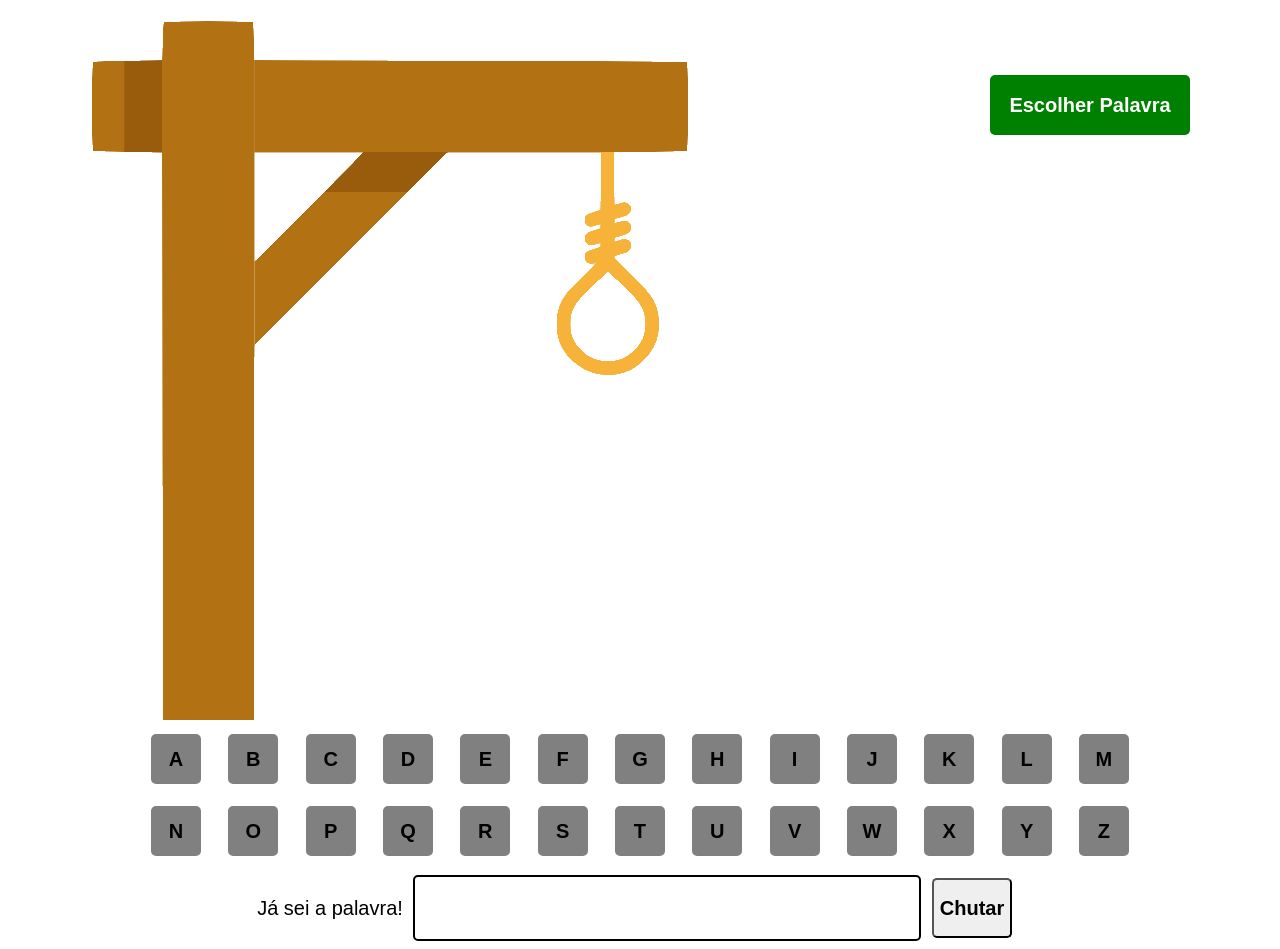
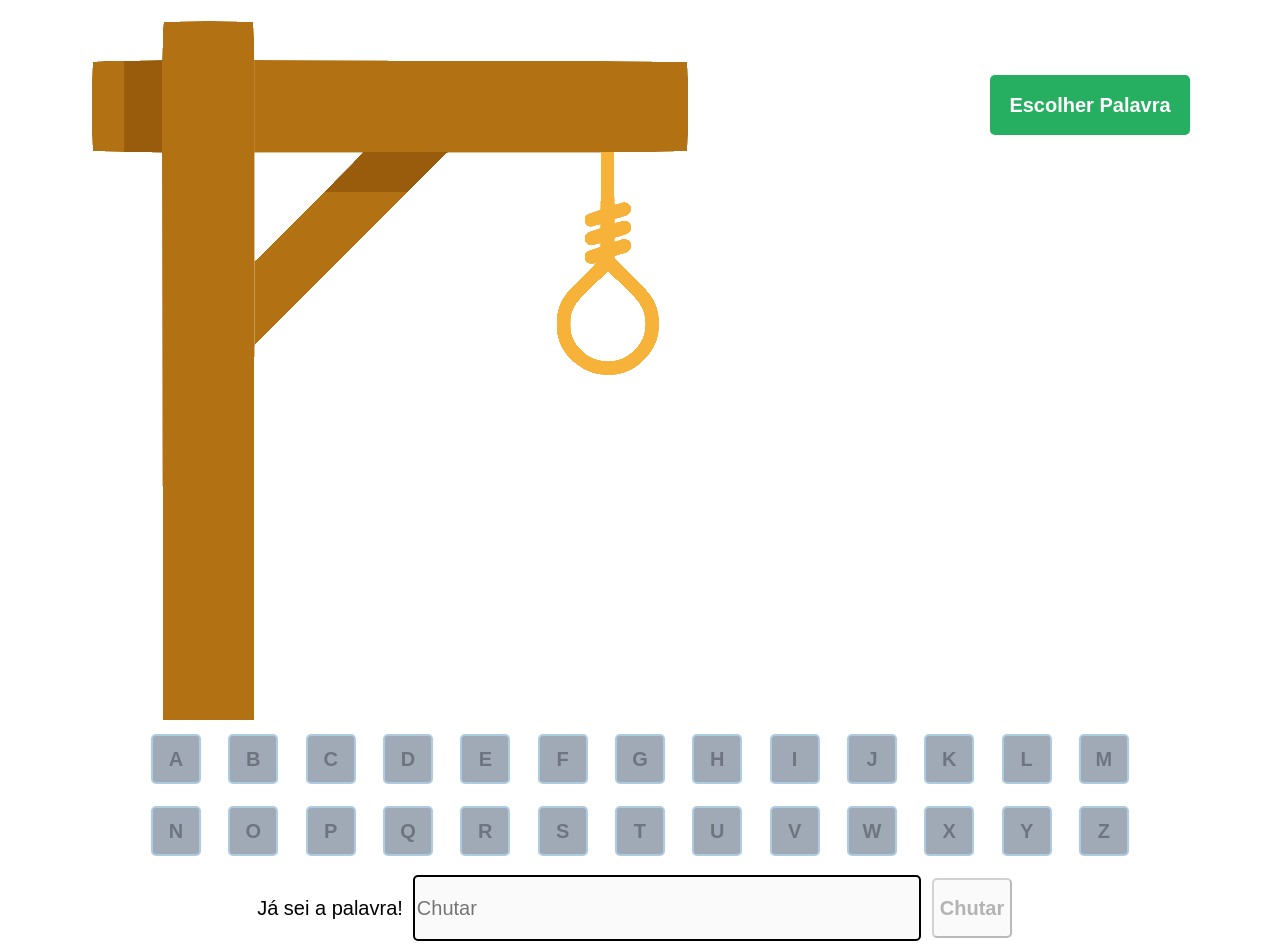
Before and after one commit to JoaoGMagri/-Driven-projeto8-jogoforca, a React app: page / in a window 1280 px wide. Built offline with nearby package versions, Linux system fonts and the light colour scheme.

Commit message:
Código final 1.0V

```diff
--- a/public/css/style.css
+++ b/public/css/style.css
@@ -46,7 +46,7 @@ h1{
 
     width: 200px;
     height: 60px;
-    background-color: green;
+    background-color: rgb(38, 175, 96);
     color: white;
 
     font-family: Arial, Helvetica, sans-serif;
@@ -98,17 +98,17 @@ h1{
 
 .blocoTeclado-Habilitado{
 
-    background-color: aquamarine;
-    color: blue;
-    border: 2px solid blue;
+    background-color: rgb(224, 236, 243);
+    color: rgb(76, 112, 145);
+    border: 2px solid rgb(173, 203, 225);
 
 }
 
 .blocoTeclado-Desabilitado{
 
-    background-color: gray;
-    color: black;
-    border: 2px solid gray;
+    background-color: rgb(160, 170, 183);
+    color: rgba(0, 0, 0, 0.308);
+    border: 2px solid rgb(173, 203, 225);
 
 }
 
@@ -136,3 +136,11 @@ h1{
     border-radius: 5px;
 
 }
+
+.verde {
+    color: green;
+}
+
+.vermelho {
+    color: red
+}
--- a/src/components/App.js
+++ b/src/components/App.js
@@ -1,38 +1,45 @@
 import React, { useState } from "react";
 import alfabeto from "./alfabeto"
 import palavras from "./palavras";
+import imagem_0 from "../assets/forca0.png"
+import imagem_1 from "../assets/forca1.png"
+import imagem_2 from "../assets/forca2.png"
+import imagem_3 from "../assets/forca3.png"
+import imagem_4 from "../assets/forca4.png"
+import imagem_5 from "../assets/forca5.png"
+import imagem_6 from "../assets/forca6.png"
 
-export default function () {
+export default function App() {
 
+    const [palavraSelecionada, setPalavraSelecionada] = useState([]);
+    const [palavraEscondida, setPalavraEscondida] = useState([]);
+    const [resultadoDoJogo, setResultadoDoJogo] = useState("");
     const [habilitado, setHabilitado] = useState([]);
-    const [palavraSelecionada, setPalavraSelecionada] = useState([])
-    const [palavraEscondida, setPalavraEscondida] = useState([])
+    const [imagem, setImagem] = useState(imagem_0);
+    const [chute, setChute] = useState("");
+    const [num, setNum] = useState(0);
 
-    /* console.log(palavras);
-    console.log(alfabeto); */
     console.log(palavraSelecionada);
 
     function comacarJogo() {
         let array = []
-        for (let i=0; i<26; i++) {
+        for (let i = 0; i < 26; i++) {
             array.push(i);
         }
         const array2 = [...habilitado, ...array];
         setHabilitado(array2);
-
-        const indexPalavra= Math.floor(Math.random() * palavras.length)
+        setResultadoDoJogo("");
+        setImagem(imagem_0)
+        const indexPalavra = Math.floor(Math.random() * palavras.length)
         setPalavraSelecionada(palavras[indexPalavra].split(""));
-
-
         setPalavraEscondida(Array(palavras[indexPalavra].length).fill("_"));
 
     }
 
     function clicarBotão(index, letra) {
 
-        const novaLista = habilitado.filter( idx => idx !== index);
+        const novaLista = habilitado.filter(idx => idx !== index);
         setHabilitado(novaLista);
-
         comparaLetras(letra);
 
     }
@@ -41,31 +48,105 @@ export default function () {
 
         let array = [];
         let novoArray = palavraEscondida;
+        let tentativaErrada = false;
 
-        for (let i=0; i< palavraSelecionada.length; i++) {
+        for (let i = 0; i < palavraSelecionada.length; i++) {
 
-            if(letra === palavraSelecionada[i]) {
+            if (letra === palavraSelecionada[i].normalize("NFD").replace(/[^a-zA-Z\s]/g, "")) {
                 array.push(i);
             }
 
         }
 
-        for (let i=0; i<palavraSelecionada.length; i++) {
-            for (let j=0; j<array.length; j++) {
+        for (let i = 0; i < palavraSelecionada.length; i++) {
+            for (let j = 0; j < array.length; j++) {
 
-                if( array[j] === i ) {
+                if (array[j] === i) {
 
-                    novoArray[i] = letra;
+                    novoArray[i] = palavraSelecionada[i];
 
                 }
 
             }
         }
 
+        if (array.length === 0) {
+            tentativaErrada = true;
+        }
+
+        console.log(array)
         setPalavraEscondida([...novoArray]);
+
+        if (tentativaErrada === true) {
+
+            setNum(num + 1);
+            testeDeFimPerdendo();
+
+        } else {
+
+            testeDeFimGanhando();
+
+        }
 
     }
 
+    function testeDeFimGanhando() {
+
+        if (palavraSelecionada.join("") === palavraEscondida.join("")) {
+            setResultadoDoJogo("verde");
+            setHabilitado([]);
+            setChute("");
+        }
+
+    }
+
+    function testeDeFimPerdendo() {
+
+        switch (num) {
+            case 0: setImagem(imagem_1); break;
+
+            case 1: setImagem(imagem_2); break;
+
+            case 2: setImagem(imagem_3); break;
+
+            case 3: setImagem(imagem_4); break;
+
+            case 4: setImagem(imagem_5); break;
+
+            case 5:
+                setImagem(imagem_6);
+                setResultadoDoJogo("vermelho");
+                setPalavraEscondida([...palavraSelecionada]);
+                setHabilitado([]);
+                setNum(0);
+                setChute("");
+                break;
+
+            default: break;
+        }
+
+
+    }
+
+    function tentaticaDeChute() {
+
+        if (chute === "") {
+            alert("Escreva algo");
+        } else if (chute.normalize("NFD").replace(/[^a-zA-Z\s]/g, "") === palavraSelecionada.join("").normalize("NFD").replace(/[^a-zA-Z\s]/g, "")) {
+            setResultadoDoJogo("verde");
+            setHabilitado([]);
+            setPalavraEscondida([...palavraSelecionada]);
+            setChute("");
+        } else {
+            setImagem(imagem_6);
+            setResultadoDoJogo("vermelho");
+            setPalavraEscondida([...palavraSelecionada]);
+            setHabilitado([]);
+            setNum(0);
+            setChute("");
+        }
+
+    }
 
     return (
         <div className="app">
@@ -73,7 +154,7 @@ export default function () {
 
                 <div className="imagem">
 
-                    <img src="./assets/forca0.png" alt="" />
+                    <img src={imagem} alt="" />
 
                 </div>
 
@@ -88,13 +169,18 @@ export default function () {
 
                     </button>
 
-                    <div className="palavraEscondida">
+                </div>
 
-                        {palavraEscondida.map((item,i) => <h1 key={i}>{item}</h1>)}
+            </div>
 
-                    </div>
+            <div className="palavraEscondida">
 
-                </div>
+                {palavraEscondida.map((item, i) =>
+                    <h1
+                        className={resultadoDoJogo}
+                        key={i}>
+                        {item}
+                    </h1>)}
 
             </div>
 
@@ -109,7 +195,12 @@ export default function () {
                             ) : (
                                 "blocoTeclado-Desabilitado"
                             )}
-                        disabled={false}
+                        disabled={
+                            habilitado.includes(i) ? (
+                                false
+                            ) : (
+                                true
+                            )}
                         key={i}>
                         {item.toUpperCase()}
                     </button>)}
@@ -119,8 +210,30 @@ export default function () {
             <div className="chute">
 
                 <span className="descricao">Já sei a palavra!</span>
-                <input className="campoDoChute"></input>
-                <button className="chutar">Chutar</button>
+                <input
+                    disabled={
+                        (habilitado.length === 0) ? (
+                            true
+                        ) : (
+                            false
+                        )}
+                    placeholder="Chutar"
+                    value={chute}
+                    className="campoDoChute"
+                    onChange={(event) => setChute(event.target.value)}
+                />
+                <button
+                    disabled={
+                        (habilitado.length === 0) ? (
+                            true
+                        ) : (
+                            false
+                        )}
+                    className="chutar"
+                    onClick={tentaticaDeChute}
+                >
+                    Chutar
+                </button>
 
             </div>
 
```
Also changed, not shown: src/assets/forca0.png (renamed from public/assets/forca0.png), src/assets/forca1.png (renamed from public/assets/forca1.png), src/assets/forca2.png (renamed from public/assets/forca2.png), src/assets/forca3.png (renamed from public/assets/forca3.png), src/assets/forca4.png (renamed from public/assets/forca4.png), src/assets/forca5.png (renamed from public/assets/forca5.png), src/assets/forca6.png (renamed from public/assets/forca6.png).
